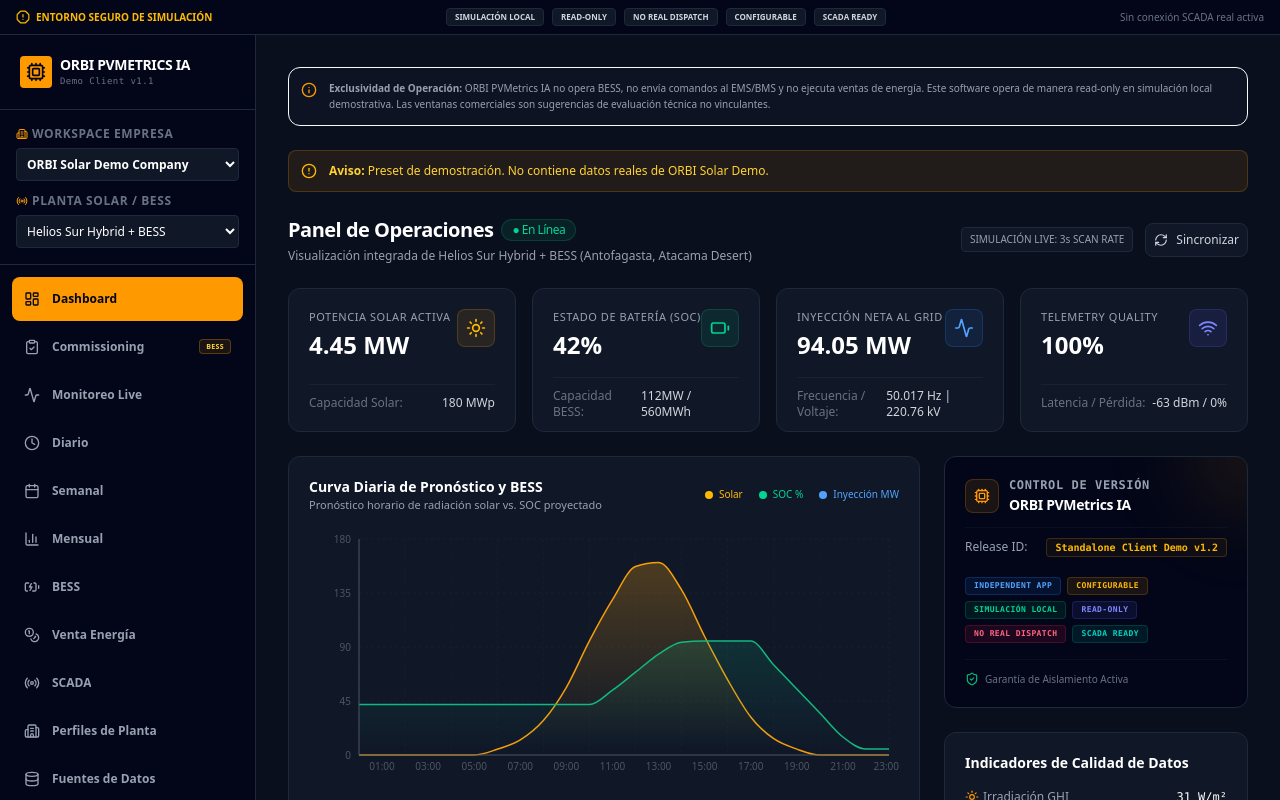
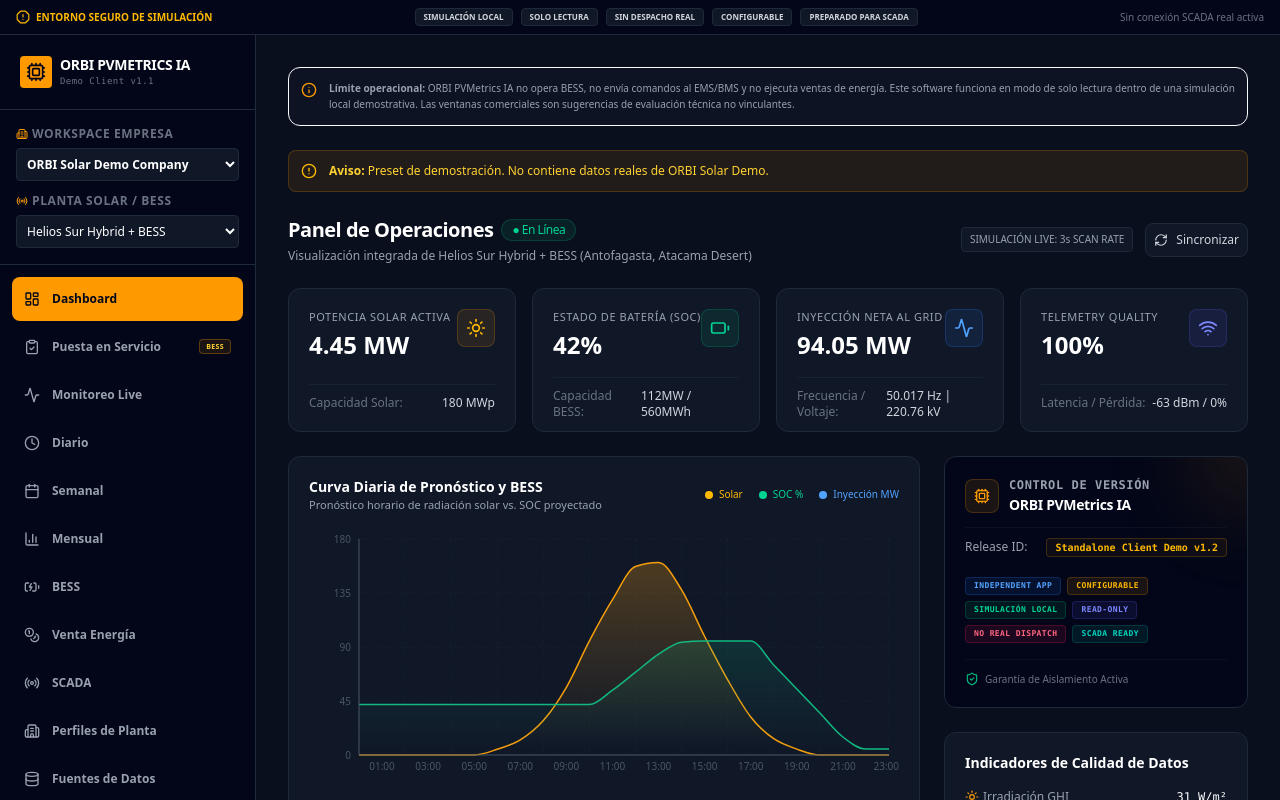
Before and after one commit to ingeniusvictor/orbi-pvmetrics-build-week, a React (Vite) app: page / in a window 1280 px wide. Shown: the top 800 px of the page. Built offline with nearby package versions, Linux system fonts and the light colour scheme.

Commit message:
feat(commissioning): make shell follow commissioning locale

```diff
--- a/src/pvmetrics-standalone/app/OrbiPVMetricsStandaloneApp.tsx
+++ b/src/pvmetrics-standalone/app/OrbiPVMetricsStandaloneApp.tsx
@@ -38,6 +38,10 @@
 import { PVMetricsSignalQualityRulesView } from '../components/signal-quality/PVMetricsSignalQualityRulesView';
 import { PVMetricsPlantProfileManagerView } from '../components/plant-profile/PVMetricsPlantProfileManagerView';
 import { COMMISSIONING_FEATURE_FLAGS } from '../commissioning/config/commissioningFeatureFlags';
+import {
+  DEFAULT_COMMISSIONING_LOCALE,
+  type CommissioningLocale,
+} from '../commissioning/localization/commissioningLocale';
 
 const IncidentCopilotView = lazy(
   () => import('../../build-week/incident-copilot/IncidentCopilotView'),
@@ -57,7 +61,6 @@
     activeCompanyId,
     activePlantId,
     activeCompany,
-    activePlant,
     setActiveCompanyId,
     setActivePlantId
   } = useAppState();
@@ -65,13 +68,19 @@
   const [activeView, setActiveView] = useState<MainViewType>('dashboard');
   const [mobileMenuOpen, setMobileMenuOpen] = useState(false);
   const [climateRecoveryLocale, setClimateRecoveryLocale] = useState<'es' | 'en'>('es');
+  const [commissioningLocale, setCommissioningLocale] = useState<CommissioningLocale>(DEFAULT_COMMISSIONING_LOCALE);
   const [climateRecoveryMode, setClimateRecoveryMode] = useState<'free' | 'guided' | 'presentation'>('free');
-  const shellEnglish = activeView === 'climate-recovery' && climateRecoveryLocale === 'en';
+  const shellLocale = activeView === 'climate-recovery'
+    ? climateRecoveryLocale
+    : activeView === 'commissioning'
+      ? commissioningLocale
+      : 'es';
+  const shellEnglish = shellLocale === 'en';
 
   const navItems = [
     { id: 'dashboard', label: 'Dashboard', icon: LayoutDashboard },
     ...(COMMISSIONING_FEATURE_FLAGS.workspaceEnabled
-      ? [{ id: 'commissioning', label: 'Commissioning', icon: ClipboardCheck, badge: 'BESS' }]
+      ? [{ id: 'commissioning', label: shellEnglish ? 'Commissioning' : 'Puesta en Servicio', icon: ClipboardCheck, badge: 'BESS' }]
       : []),
     ...(isProductNavVisible(PRODUCT_FEATURE_VISIBILITY.climateRecovery)
       ? [{ id: 'climate-recovery', label: shellEnglish ? 'Climate Recovery' : 'Recuperación Climática', icon: Leaf, badge: 'CR-06.1' }]
@@ -131,11 +140,14 @@
           <Suspense
             fallback={
               <div className="rounded-xl border border-emerald-500/20 bg-gray-900 p-8 text-center text-xs text-emerald-300">
-                Loading BESS Commissioning Workspace…
+                {commissioningLocale === 'es' ? 'Cargando espacio de Puesta en Servicio BESS…' : 'Loading BESS Commissioning Workspace…'}
               </div>
             }
           >
-            <CommissioningWorkspaceView />
+            <CommissioningWorkspaceView
+              locale={commissioningLocale}
+              onLocaleChange={setCommissioningLocale}
+            />
           </Suspense>
         );
       case 'live':
@@ -179,7 +191,7 @@
   };
 
   return (
-    <div className="cr-shell min-h-screen bg-[#0a0f1d] text-[#f9fafb] flex flex-col font-sans antialiased custom-scrollbar selection:bg-amber-500 selection:text-slate-900" data-cr-mode={activeView === 'climate-recovery' ? climateRecoveryMode : 'free'}>
+    <div className="cr-shell min-h-screen bg-[#0a0f1d] text-[#f9fafb] flex flex-col font-sans antialiased custom-scrollbar selection:bg-amber-500 selection:text-slate-900" data-cr-mode={activeView === 'climate-recovery' ? climateRecoveryMode : 'free'} lang={shellLocale}>
       <div className="cr-technical-chrome no-print bg-slate-950 border-b border-gray-800 text-[10px] text-gray-400 px-4 py-2 flex flex-wrap gap-x-6 gap-y-1.5 items-center justify-between">
         <div className="flex items-center gap-1.5 font-semibold text-amber-400">
           <AlertOctagon className="w-3.5 h-3.5" />
@@ -187,10 +199,10 @@
         </div>
         <div className="flex flex-wrap items-center gap-2">
           <span className="bg-gray-900 px-2 py-0.5 rounded text-gray-300 border border-gray-800 font-bold uppercase text-[8px]">{shellEnglish ? 'LOCAL SIMULATION' : 'SIMULACIÓN LOCAL'}</span>
-          <span className="bg-gray-900 px-2 py-0.5 rounded text-gray-300 border border-gray-800 font-bold uppercase text-[8px]">READ-ONLY</span>
-          <span className="bg-gray-900 px-2 py-0.5 rounded text-gray-300 border border-gray-800 font-bold uppercase text-[8px]">NO REAL DISPATCH</span>
-          <span className="bg-gray-900 px-2 py-0.5 rounded text-gray-300 border border-gray-800 font-bold uppercase text-[8px]">CONFIGURABLE</span>
-          <span className="bg-gray-900 px-2 py-0.5 rounded text-gray-300 border border-gray-800 font-bold uppercase text-[8px]">SCADA READY</span>
+          <span className="bg-gray-900 px-2 py-0.5 rounded text-gray-300 border border-gray-800 font-bold uppercase text-[8px]">{shellEnglish ? 'READ-ONLY' : 'SOLO LECTURA'}</span>
+          <span className="bg-gray-900 px-2 py-0.5 rounded text-gray-300 border border-gray-800 font-bold uppercase text-[8px]">{shellEnglish ? 'NO REAL DISPATCH' : 'SIN DESPACHO REAL'}</span>
+          <span className="bg-gray-900 px-2 py-0.5 rounded text-gray-300 border border-gray-800 font-bold uppercase text-[8px]">{shellEnglish ? 'CONFIGURABLE' : 'CONFIGURABLE'}</span>
+          <span className="bg-gray-900 px-2 py-0.5 rounded text-gray-300 border border-gray-800 font-bold uppercase text-[8px]">{shellEnglish ? 'SCADA READY' : 'PREPARADO PARA SCADA'}</span>
         </div>
         <div className="text-gray-500 hidden md:block">
           {shellEnglish ? 'No active real SCADA connection' : 'Sin conexión SCADA real activa'}
@@ -253,7 +265,9 @@
               <button
                 type="button"
                 onClick={() => setMobileMenuOpen(!mobileMenuOpen)}
-                aria-label={mobileMenuOpen ? 'Close navigation menu' : 'Open navigation menu'}
+                aria-label={mobileMenuOpen
+                  ? (shellEnglish ? 'Close navigation menu' : 'Cerrar menú de navegación')
+                  : (shellEnglish ? 'Open navigation menu' : 'Abrir menú de navegación')}
                 aria-expanded={mobileMenuOpen}
                 aria-controls="primary-navigation"
                 className="rounded p-1 text-gray-400 hover:text-white focus-visible:outline-none focus-visible:ring-2 focus-visible:ring-amber-400"
@@ -317,9 +331,9 @@
           <div className="cr-operational-banner no-print p-3 bg-gray-900/50 border border-gray-850 rounded-xl flex items-start gap-3">
             <Info className="w-4 h-4 text-amber-500 shrink-0 mt-0.5" />
             <div className="text-[10px] text-gray-400 leading-relaxed">
-              <strong>{shellEnglish ? 'Operational boundary:' : 'Exclusividad de Operación:'}</strong> {shellEnglish
+              <strong>{shellEnglish ? 'Operational boundary:' : 'Límite operacional:'}</strong> {shellEnglish
                 ? 'ORBI PVMetrics IA does not operate BESS, send commands to EMS/BMS, or execute energy sales. This software is read-only in a local demonstration simulation. Commercial windows are non-binding technical evaluation suggestions.'
-                : 'ORBI PVMetrics IA no opera BESS, no envía comandos al EMS/BMS y no ejecuta ventas de energía. Este software opera de manera read-only en simulación local demostrativa. Las ventanas comerciales son sugerencias de evaluación técnica no vinculantes.'}
+                : 'ORBI PVMetrics IA no opera BESS, no envía comandos al EMS/BMS y no ejecuta ventas de energía. Este software funciona en modo de solo lectura dentro de una simulación local demostrativa. Las ventanas comerciales son sugerencias de evaluación técnica no vinculantes.'}
             </div>
           </div>
 
```
